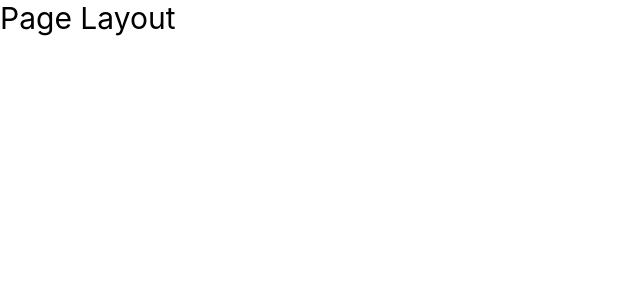
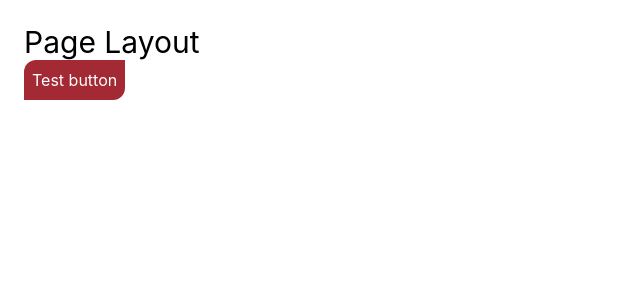
Before and after one commit to gaositd/applicant_registration, a Next.js app: page / in a window 1280 px wide. Shown: the top 300 px of the page, without its empty margins (0-640 px from the left). Built offline with nearby package versions, Linux system fonts and the light colour scheme.

Commit message:
feat(components): created custom buttons

```diff
--- a/app/page.tsx
+++ b/app/page.tsx
@@ -1,9 +1,11 @@
 import React from "react";
+import CustomButton from "../components/buttons/CustomButton";
 
 const Home = () => {
   return (
-    <div>
+    <div className="p-6">
       <h1 className="text-3xl">Page Layout</h1>
+      <CustomButton />
     </div>
   );
 };
--- a/components/buttons/CustomButton.tsx
+++ b/components/buttons/CustomButton.tsx
@@ -3,7 +3,11 @@ import React from "react";
 interface props {}
 
 const CustomButton: React.FC<props> = (props) => {
-  return <button>Test button</button>;
+  return (
+    <button className="bg-buttons-primary rounded-tl-xl rounded-br-xl p-2 text-md text-white">
+      Test button
+    </button>
+  );
 };
 
 export default CustomButton;
--- a/tailwind.config.js
+++ b/tailwind.config.js
@@ -6,7 +6,13 @@ module.exports = {
     "./components/**/*.{js,ts,jsx,tsx}",
   ],
   theme: {
-    extend: {},
+    extend: {
+      colors: {
+        buttons: {
+          primary: "#A32A35",
+        },
+      },
+    },
   },
   plugins: [],
 };
```
